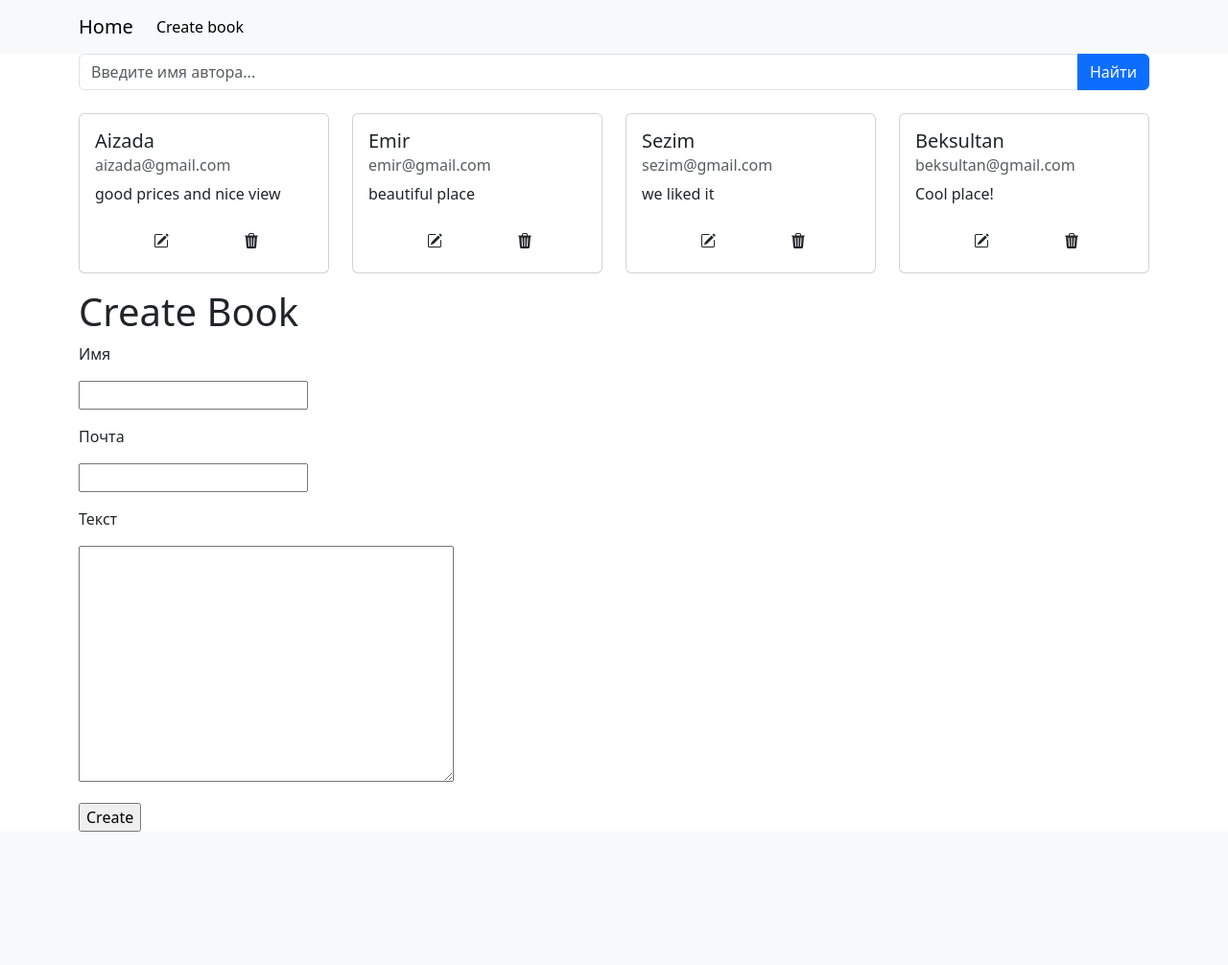
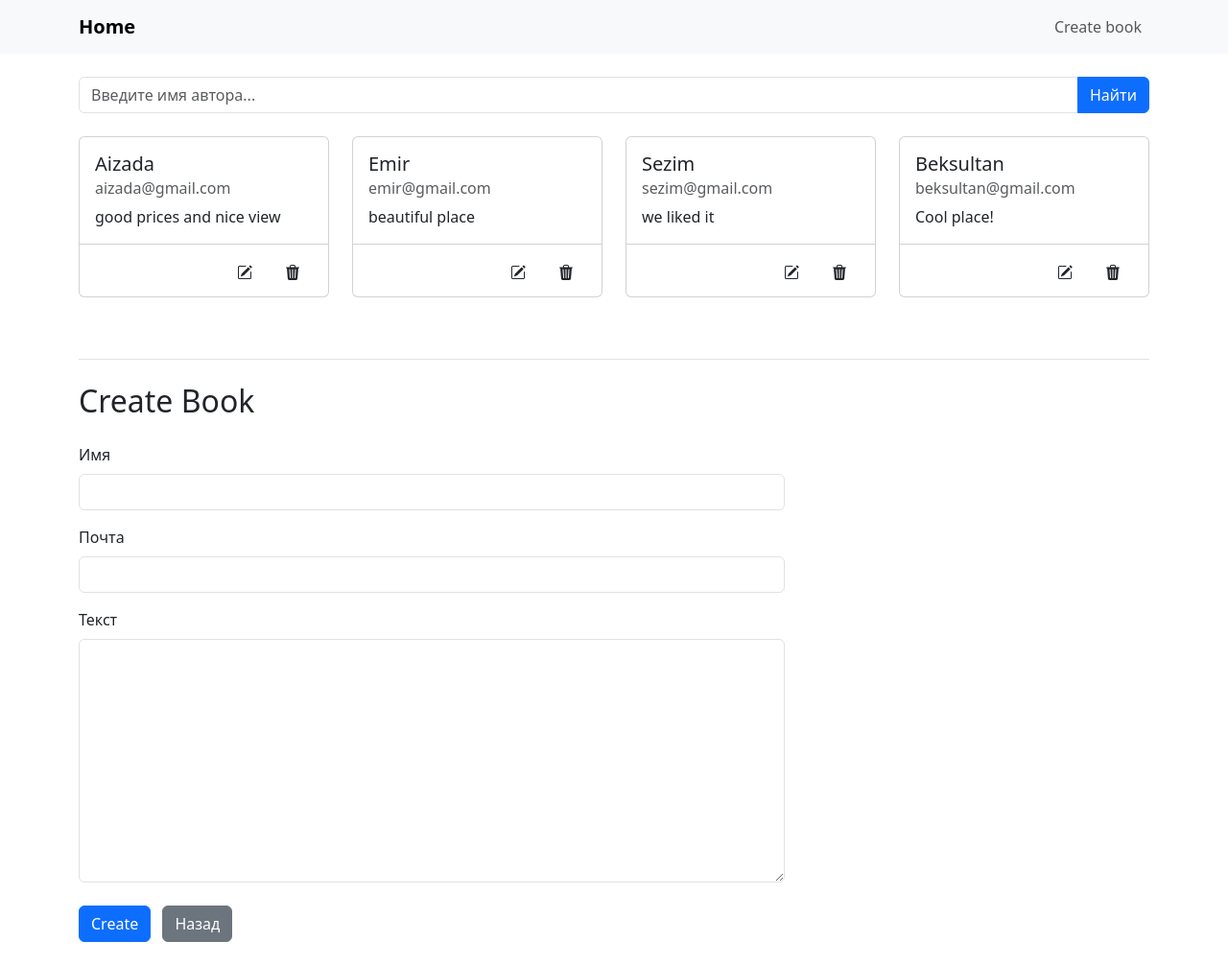
Before and after one commit to BeksultanIT/guestbook, a Django app: page / in a window 1280 px wide. Shown: the whole page at 96% size. Before the commit the page ends 867 px from the top, so only its background shows below. Run offline with Django 5.2, Linux system fonts and the light colour scheme; data comes from the database, SQL or seed files in the repository; some libraries are stand-ins or nearby versions.

Commit message:
отредактировал визуальный вид страницы через бутстрап и виджет, исправил в вьюс функцию редактирования

```diff
--- a/guestbook/settings.py
+++ b/guestbook/settings.py
@@ -37,7 +37,8 @@ INSTALLED_APPS = [
     'django.contrib.sessions',
     'django.contrib.messages',
     'django.contrib.staticfiles',
-    'webapp'
+    'webapp',
+    'widget_tweaks',
 ]
 
 MIDDLEWARE = [
--- a/webapp/templates/base.html
+++ b/webapp/templates/base.html
@@ -1,4 +1,5 @@
 {% load static %}
+{% load widget_tweaks %}
 <!doctype html>
 <html lang="en">
 <head>
@@ -10,25 +11,25 @@
     <link href="https://cdn.jsdelivr.net/npm/bootstrap@5.3.7/dist/css/bootstrap.min.css" rel="stylesheet" integrity="sha384-LN+7fdVzj6u52u30Kp6M/trliBMCMKTyK833zpbD+pXdCLuTusPj697FH4R/5mcr" crossorigin="anonymous">
 </head>
 <body>
-<nav class="navbar navbar-expand-lg bg-body-tertiary">
+<nav class="navbar navbar-expand-lg bg-body-tertiary shadow-sw">
     <div class="container">
-        <a class="navbar-brand" href="{% url 'index' %}">Home</a>
+        <a class="navbar-brand fw-bold" href="{% url 'index' %}">Home</a>
         <button class="navbar-toggler" type="button" data-bs-toggle="collapse" data-bs-target="#navbarNav"
                 aria-controls="navbarNav" aria-expanded="false" aria-label="Toggle navigation">
             <span class="navbar-toggler-icon"></span>
         </button>
         <div class="collapse navbar-collapse" id="navbarNav">
-            <ul class="navbar-nav">
+            <ul class="navbar-nav ms-auto">
                 {% block nav %}
                     <li class="nav-item">
-                        <a class="nav-link active" aria-current="page" href="{% url 'create_book' %}">Create book</a>
+                        <a class="nav-link" href="{% url 'create_book' %}">Create book</a>
                     </li>
                 {% endblock %}
             </ul>
         </div>
     </div>
 </nav>
-<div class="container">
+<div class="container py-4">
 {% block content %}
 
 {% endblock %}
--- a/webapp/templates/index.html
+++ b/webapp/templates/index.html
@@ -1,36 +1,37 @@
 {% extends 'base.html' %}
 {% block content %}
+    <div class="mb-4">
         <form method="get" class="mb-4">
             <div class="input-group">
-        {{ form.search  }}
+                {{ form.search }}
                 <button class="btn btn-primary" type="submit">Найти</button>
             </div>
         </form>
-    <div class="row mt-3">
+    </div>
+    <div class="row mt-4">
         {% for book in books %}
             <div class="col-12 col-md-4 col-lg-3 mb-3">
-                <div class="card">
+                <div class="card shadow-sw h-100">
                     <div class="card-body">
                         <h5 class="card-title">{{ book.name }}</h5>
                         <h6 class="card-subtitle mb-2 text-body-secondary">{{ book.email }}</h6>
                         <p class="card-text">{{ book.text }}</p>
-
-                        <a href="{% url 'edit_book' book.pk %}" class="ms-5 me-5 btn ">
+                    </div>
+                    <div class="card-footer bg-transparent d-flex justify-content-end gap-2">
+                        <a href="{% url 'edit_book' book.pk %}" class="btn ">
                             <svg xmlns="http://www.w3.org/2000/svg" width="16" height="16" fill="currentColor"
                                  class="bi bi-pencil-square" viewBox="0 0 16 16">
                                 <path d="M15.502 1.94a.5.5 0 0 1 0 .706L14.459 3.69l-2-2L13.502.646a.5.5 0 0 1 .707 0l1.293 1.293zm-1.75 2.456-2-2L4.939 9.21a.5.5 0 0 0-.121.196l-.805 2.414a.25.25 0 0 0 .316.316l2.414-.805a.5.5 0 0 0 .196-.12l6.813-6.814z"/>
-                                <path fill-rule="evenodd" d="M1 13.5A1.5 1.5 0 0 0 2.5 15h11a1.5 1.5 0 0 0 1.5-1.5v-6a.5.5 0 0 0-1 0v6a.5.5 0 0 1-.5.5h-11a.5.5 0 0 1-.5-.5v-11a.5.5 0 0 1 .5-.5H9a.5.5 0 0 0 0-1H2.5A1.5 1.5 0 0 0 1 2.5z"/>
+                                <path fill-rule="evenodd"
+                                      d="M1 13.5A1.5 1.5 0 0 0 2.5 15h11a1.5 1.5 0 0 0 1.5-1.5v-6a.5.5 0 0 0-1 0v6a.5.5 0 0 1-.5.5h-11a.5.5 0 0 1-.5-.5v-11a.5.5 0 0 1 .5-.5H9a.5.5 0 0 0 0-1H2.5A1.5 1.5 0 0 0 1 2.5z"/>
                             </svg>
                         </a>
-                        <a href="{% url 'delete_book' book.pk %}" class=" btn ">
+                        <a href="{% url 'delete_book' book.pk %}" class="btn ">
                             <svg xmlns="http://www.w3.org/2000/svg" width="16" height="16" fill="currentColor"
                                  class="bi bi-trash3-fill" viewBox="0 0 16 16">
                                 <path d="M11 1.5v1h3.5a.5.5 0 0 1 0 1h-.538l-.853 10.66A2 2 0 0 1 11.115 16h-6.23a2 2 0 0 1-1.994-1.84L2.038 3.5H1.5a.5.5 0 0 1 0-1H5v-1A1.5 1.5 0 0 1 6.5 0h3A1.5 1.5 0 0 1 11 1.5m-5 0v1h4v-1a.5.5 0 0 0-.5-.5h-3a.5.5 0 0 0-.5.5M4.5 5.029l.5 8.5a.5.5 0 1 0 .998-.06l-.5-8.5a.5.5 0 1 0-.998.06m6.53-.528a.5.5 0 0 0-.528.47l-.5 8.5a.5.5 0 0 0 .998.058l.5-8.5a.5.5 0 0 0-.47-.528M8 4.5a.5.5 0 0 0-.5.5v8.5a.5.5 0 0 0 1 0V5a.5.5 0 0 0-.5-.5"/>
                             </svg>
                         </a>
-                        {#                        <a href="{% url 'article-detail' article.pk %}" class="card-link btn btn-primary">Detail</a>#}
-                        {#                        <a href="{% url 'article-update' article.pk %}" class="card-link btn btn-primary">Update</a>#}
-                        {#                        <a href="{% url 'article-delete' article.pk %}" class="card-link btn btn-primary">Delete</a>#}
                     </div>
                 </div>
             </div>
@@ -41,10 +42,14 @@
 
 
 
-
-    <h1>Create Book</h1>
+    <div class="mt-5 pt-4 border-top">
+        <h2 class="mb-4">Create Book</h2>
+        <div class="row">
+            <div class="col-lg-8">
                 <form action="{% url 'create_book' %}" method="POST">
-    {% include 'partial/book_form.html' with  form=book_form button_text='Create'%}
+                    {% include 'partial/book_form.html' with form=book_form button_text='Create' %}
                 </form>
-
+            </div>
+        </div>
+    </div>
 {% endblock %}
--- a/webapp/templates/partial/book_form.html
+++ b/webapp/templates/partial/book_form.html
@@ -1,15 +1,21 @@
+{% load widget_tweaks %}
 {% csrf_token %}
 {% for error in form.non_field_errors %}
-   <p class="text-danger">{{ error }}</p>
+    <p class="text-danger">{{ error }}</p>
 {% endfor %}
 
 {% for field in book_form %}
-   <p><label for="{{ field.pk_for_label }}">{{ field.label }}</label></p>
-   {% for error in field.errors %}
-       <p class="text-danger">{{ error }}</p>
-   {% endfor %}
-   <p>{{ field }}</p>
+    <div class="mb-3">
+        <label for="{{ field.pk_for_label }}" class="form-label">{{ field.label }}</label>
+        {% for error in field.errors %}
+            <p class="text-danger">{{ error }}</p>
+        {% endfor %}
+        <p>{{ field|add_class:"form-control" }}</p>
+    </div>
 {% endfor %}
 
 
-<input type="submit" value="{{ button_text  }}"/>
+<div class="mt-4">
+    <input type="submit" value="{{ button_text }}" class="btn btn-primary me-2"/>
+    <a href="{% url 'index' %}" class="btn btn-secondary">Назад</a>
+</div>
--- a/webapp/views.py
+++ b/webapp/views.py
@@ -31,15 +31,15 @@ def create_book(request):
 def edit_book(request, *args, pk, **kwargs):
     book = get_object_or_404(Book, pk=pk)
     if request.method == "POST":
-        form = BookForm(request.POST, instance=book)
-        if form.is_valid():
-            form.save()
+        book_form = BookForm(request.POST, instance=book)
+        if book_form.is_valid():
+            book_form.save()
             return redirect('index')
         else:
-            return render(request, 'edit_book.html', {'form': form})
+            return render(request, 'edit_book.html', {'book_form': book_form})
     else:
-        form = BookForm(instance=book)
-        return render(request, 'edit_book.html', context={"form": form})
+        book_form = BookForm(instance=book)
+        return render(request, 'edit_book.html', context={"book_form": book_form})
 
 def delete_book(request, *args, pk, **kwargs):
     book = get_object_or_404(Book, pk=pk)
```
Also changed, not shown: webapp/templates/create_book.html (+8 -4 lines), webapp/templates/delete_book.html (+26 -10 lines), webapp/templates/edit_book.html (+8 -4 lines). Lines whose indentation alone changed are shown as unchanged.
